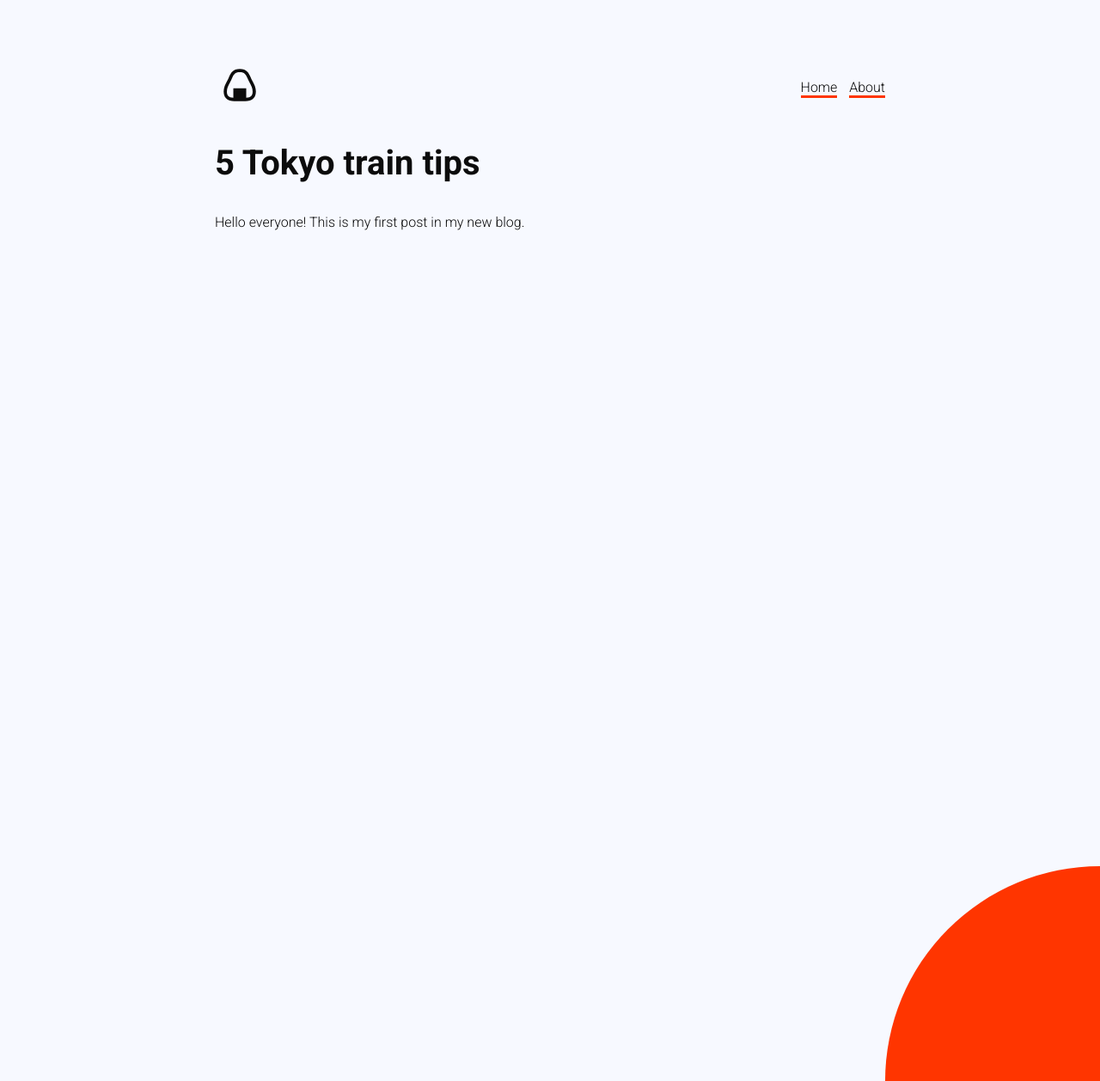
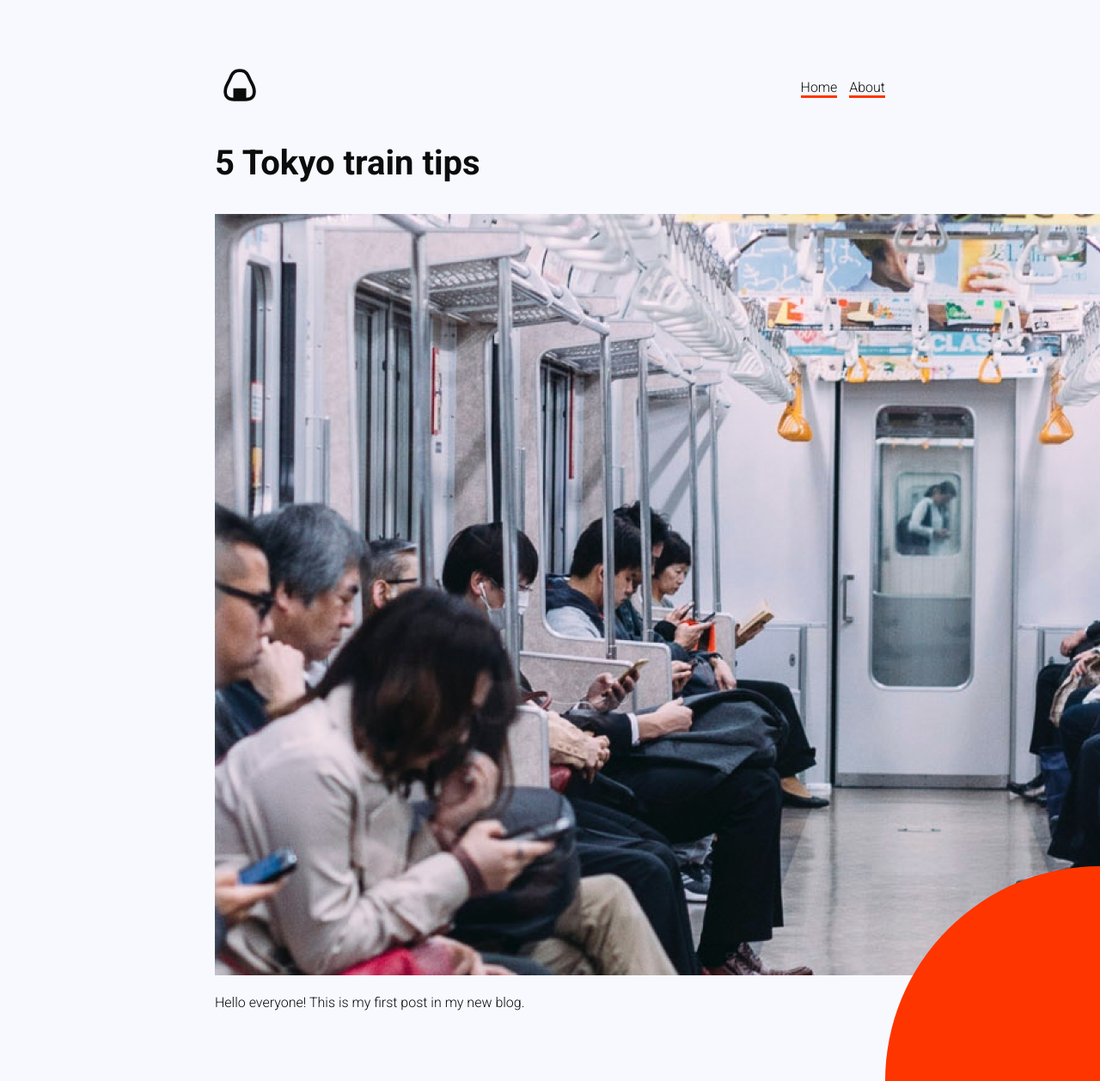
Before and after one commit to shapessss/anightinjapan2, a Jekyll site: the page built from _posts/2022-03-28-tokyo-train-tips.markdown, in a window 1280 px wide and 1258 px high. Shown: the whole window at 86% size. Built offline with Jekyll 4.4.1, drawn with Linux system fonts in a browser that asks for light colours.

Commit message:
Update Blog “2022-03-28-tokyo-train-tips”

```diff
--- a/_posts/2022-03-28-tokyo-train-tips.markdown
+++ b/_posts/2022-03-28-tokyo-train-tips.markdown
@@ -3,4 +3,6 @@ title: 5 Tokyo train tips
 excerpt: Here are my five tips to keep you sane and get you to your destination
   on the Tokyo Subway!!!
 ---
+![5 Tokyo train tips](/assets/images/blog-3a.jpg "5 Tokyo train tips")
+
 Hello everyone! This is my first post in my new blog.
```
Also changed, not shown: assets/images/blog-3a.jpg (added).
